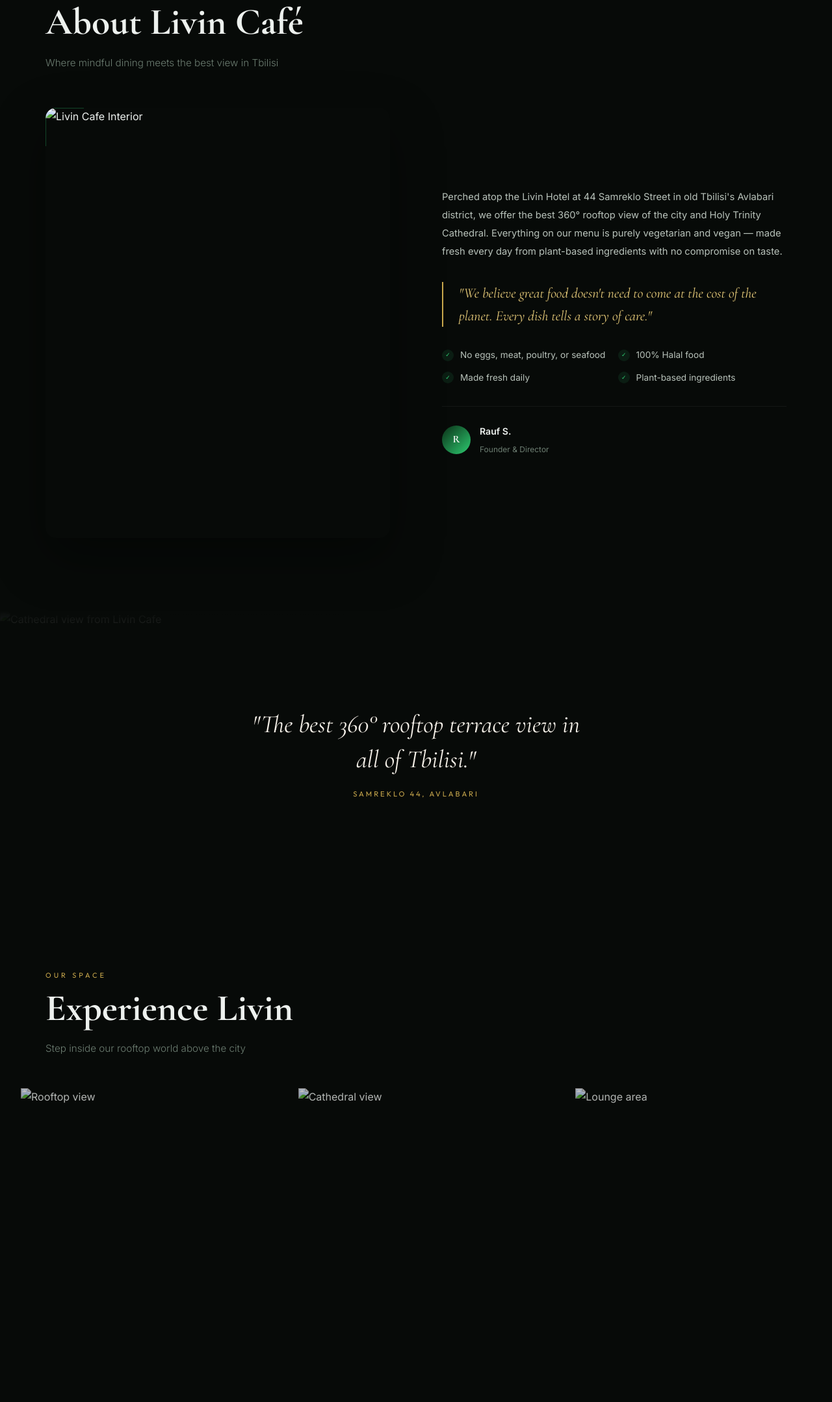
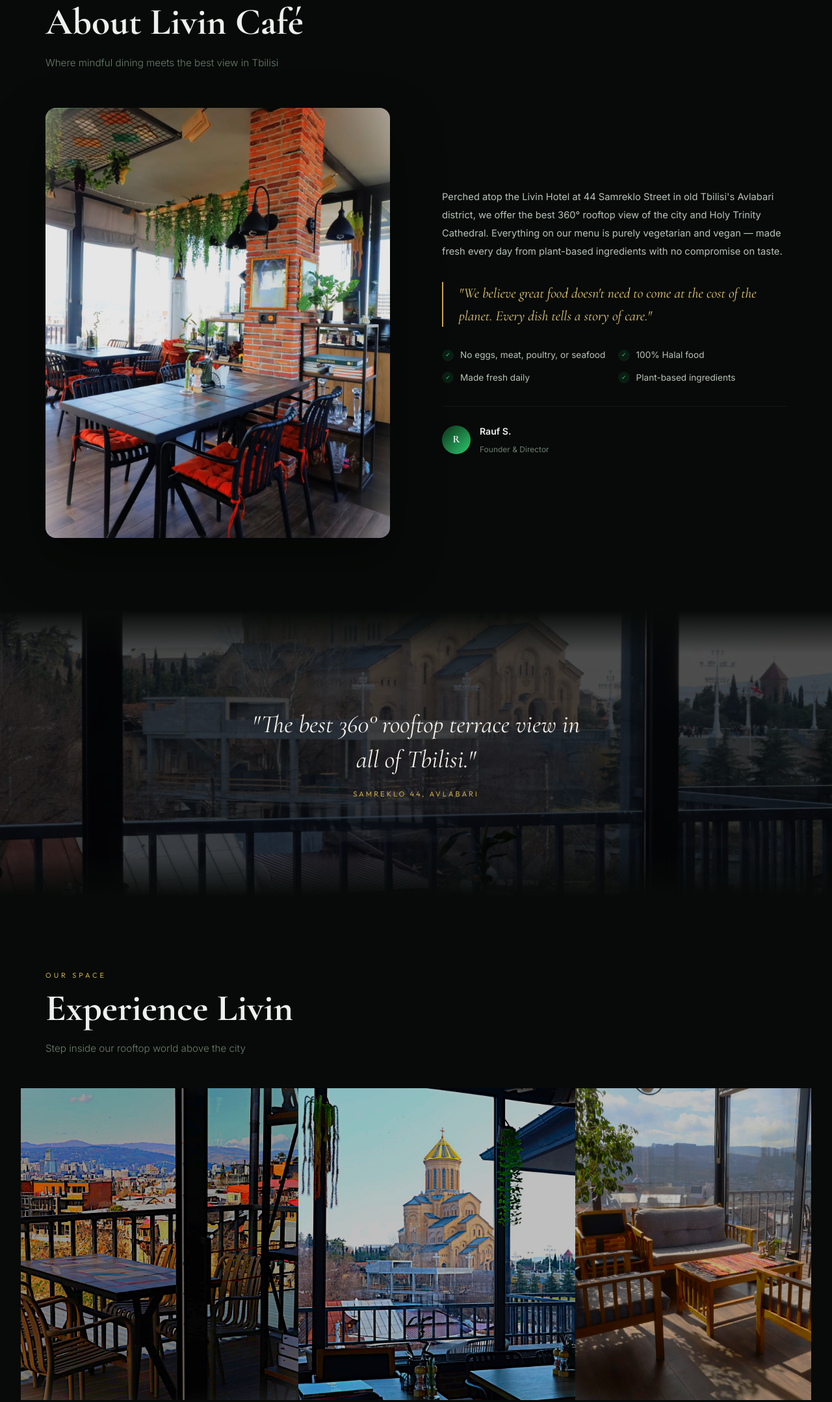
Before and after one commit to kiritocan37/Livin-Cafe-Tbilisi, a plain HTML site: page index.html in a window 1280 px wide. Shown: the part 1009-3167 px from the top of the page at 65% size. Drawn offline with nearby package versions, Linux system fonts and the light colour scheme.

Commit message:
Add files via upload

```diff
--- a/index.html
+++ b/index.html
@@ -43,8 +43,8 @@
 <!-- HERO VIDEO -->
 <section class="hero" id="home">
   <div class="hero-video-wrap">
-    <video autoplay muted loop playsinline class="hero-video" poster="assets/photos/cathedral-view.jpg">
-      <source src="assets/video/hero.mp4" type="video/mp4">
+    <video autoplay muted loop playsinline class="hero-video" poster="photos/cathedral-view.jpg">
+      <source src="video/hero.mp4" type="video/mp4">
     </video>
   </div>
   <div class="hero-overlay"></div>
@@ -91,7 +91,7 @@
     <div class="about-grid">
       <div class="about-img reveal">
         <div class="corner"></div>
-        <img src="assets/photos/interior.jpg" alt="Livin Cafe Interior">
+        <img src="photos/interior.jpg" alt="Livin Cafe Interior">
       </div>
       <div class="about-body">
         <p class="reveal" data-i18n="aboutP">Perched atop the Livin Hotel at 44 Samreklo Street in old Tbilisi Avlabari district, we offer the best 360 rooftop view of the city and Holy Trinity Cathedral. Everything on our menu is purely vegetarian and vegan made fresh every day from plant-based ingredients with no compromise on taste.</p>
@@ -113,7 +113,7 @@
 
 <!-- PHOTO BREAK -->
 <div class="photo-break">
-  <img src="assets/photos/cathedral-view.jpg" alt="Cathedral view from Livin Cafe">
+  <img src="photos/cathedral-view.jpg" alt="Cathedral view from Livin Cafe">
   <div class="photo-break-overlay"></div>
   <div class="photo-break-text reveal">
     <blockquote data-i18n="breakQuote">"The best 360 rooftop terrace view in all of Tbilisi."</blockquote>
@@ -129,12 +129,12 @@
     <p class="section-sub reveal" data-i18n="gallerySub">Step inside our rooftop world above the city</p>
   </div>
   <div class="gallery-strip reveal">
-    <div class="gallery-item"><img src="assets/photos/rooftop-view.jpg" alt="Rooftop view"></div>
-    <div class="gallery-item"><img src="assets/photos/cathedral-view2.jpg" alt="Cathedral view"></div>
-    <div class="gallery-item"><img src="assets/photos/lounge.jpg" alt="Lounge area"></div>
-    <div class="gallery-item"><img src="assets/photos/terrace.jpg" alt="Terrace panorama"></div>
-    <div class="gallery-item"><img src="assets/photos/cathedral-exterior.jpg" alt="Cathedral exterior"></div>
-    <div class="gallery-item"><img src="assets/photos/decor.jpg" alt="Interior decor"></div>
+    <div class="gallery-item"><img src="photos/rooftop-view.jpg" alt="Rooftop view"></div>
+    <div class="gallery-item"><img src="photos/cathedral-view2.jpg" alt="Cathedral view"></div>
+    <div class="gallery-item"><img src="photos/lounge.jpg" alt="Lounge area"></div>
+    <div class="gallery-item"><img src="photos/terrace.jpg" alt="Terrace panorama"></div>
+    <div class="gallery-item"><img src="photos/cathedral-exterior.jpg" alt="Cathedral exterior"></div>
+    <div class="gallery-item"><img src="photos/decor.jpg" alt="Interior decor"></div>
   </div>
 </section>
 
```
